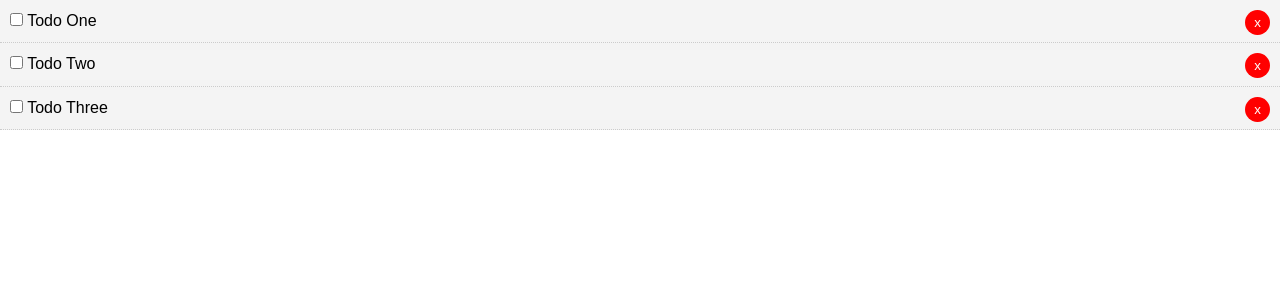
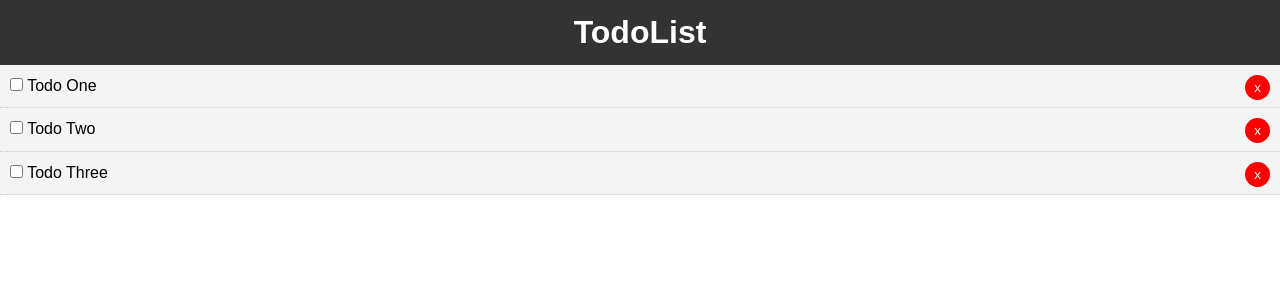
Before and after one commit to kugak/vue-todo, a Vue app: page / in a window 1280 px wide. Shown: the top 300 px of the page. Built offline with nearby package versions, Linux system fonts and the light colour scheme.

Commit message:
added header

```diff
--- a/src/App.vue
+++ b/src/App.vue
@@ -1,16 +1,19 @@
 <template>
   <div id="app">
+    <Header/>
     <Todos v-bind:todos="todos" v-on:del-todo="deleteTodo"/>
   </div>
 </template>
 
 <script>
 import Todos from "./components/Todos";
+import Header from "./components/layout/Header";
 
 export default {
   name: "app",
   components: {
-    Todos
+    Todos,
+    Header
   },
   data() {
     return {
```
